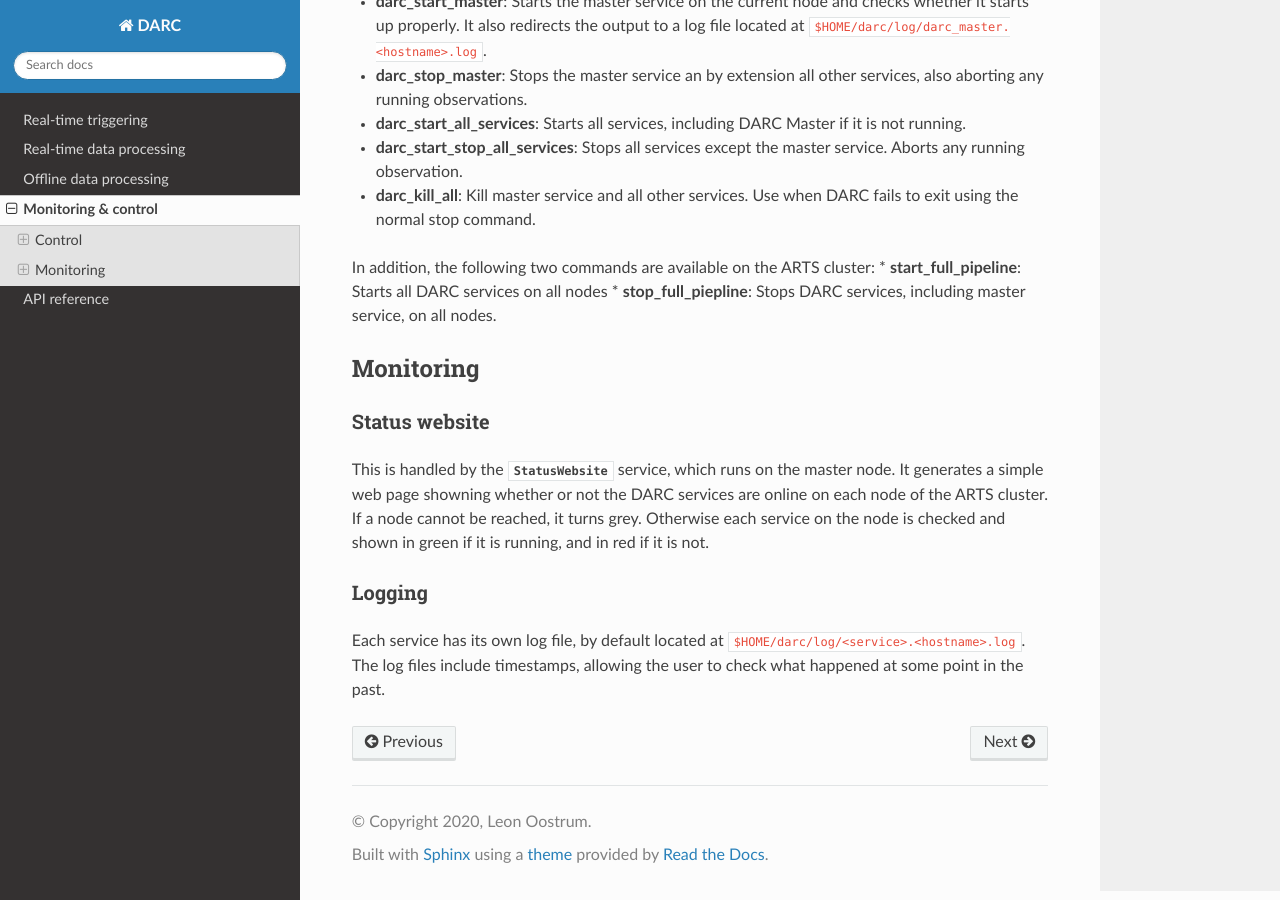
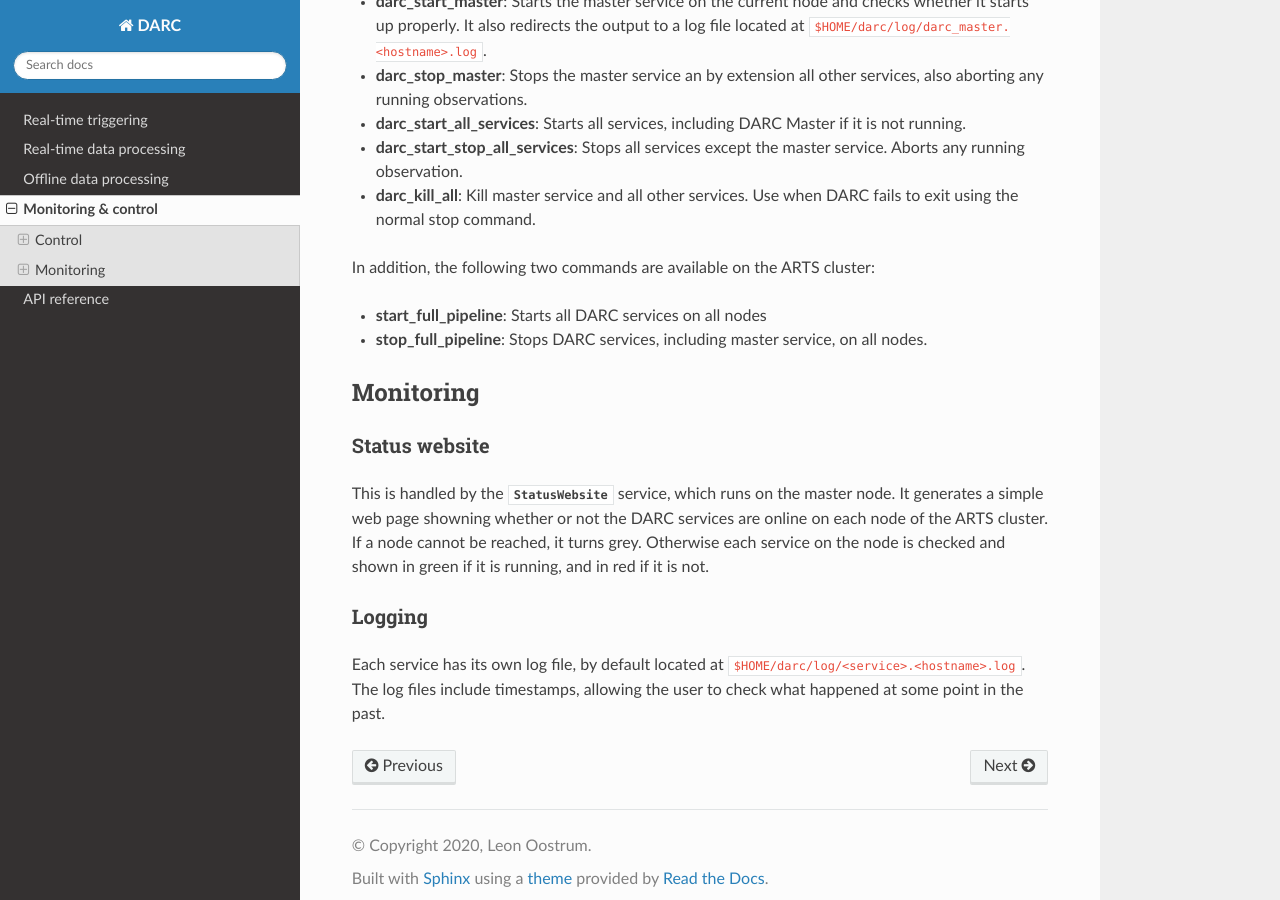
Before and after one commit to loostrum/darc, a Sphinx documentation site: the page built from docs/_modules/mac.rst, in a window 1280 px wide and 900 px high, scrolled down 1409 px. Built offline with Sphinx 7.4.7 and the Read the Docs theme 2.0.0, drawn with Linux system fonts in a browser that asks for light colours.

Commit message:
update docs

```diff
--- a/docs/_modules/mac.rst
+++ b/docs/_modules/mac.rst
@@ -68,8 +68,9 @@ DARC comes with several scripts to make control of the pipeline easier:
   stop command.
 
 In addition, the following two commands are available on the ARTS cluster:
+
 * :command:`start_full_pipeline`: Starts all DARC services on all nodes
-* :command:`stop_full_piepline`: Stops DARC services, including master service, on all nodes.
+* :command:`stop_full_pipeline`: Stops DARC services, including master service, on all nodes.
 
 Monitoring
 ----------
```
